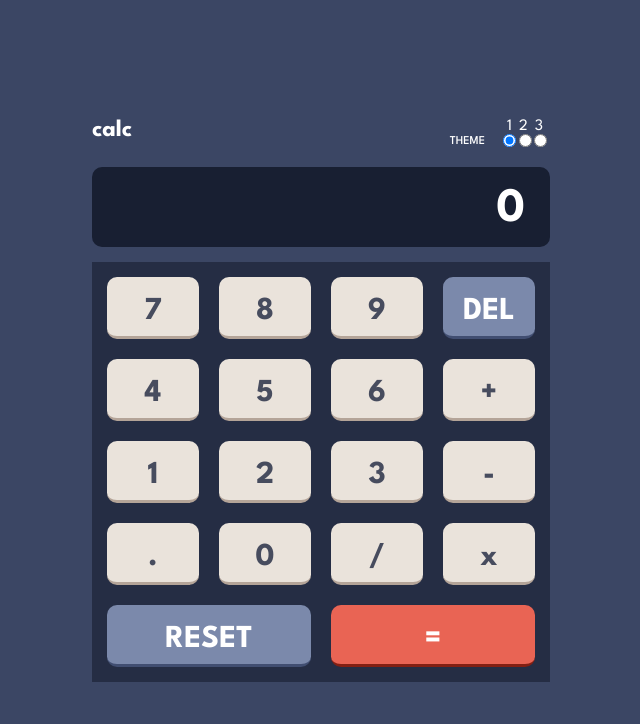
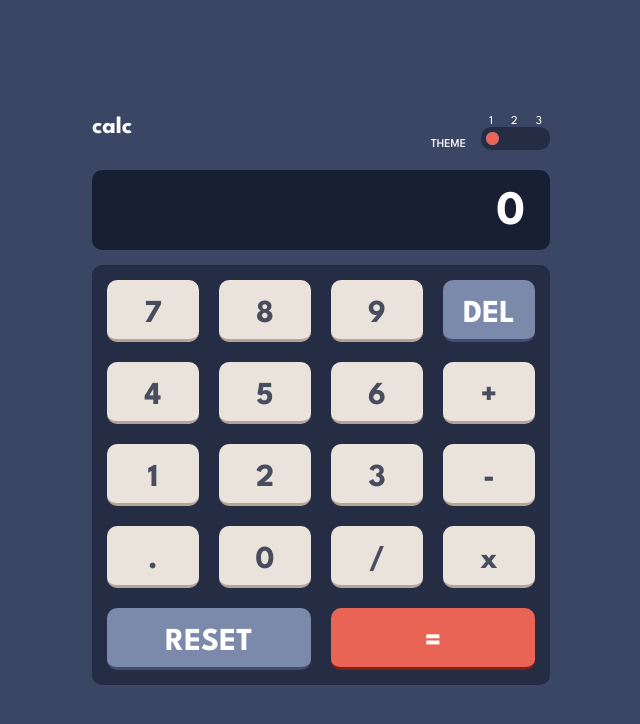
Before and after one commit to Kodehode-Stavanger/react-project-calculator-bendik-kodehode, a React (Vite) app: page / in a window 1280 px wide. Shown: the top 724 px of the page, without its empty margins (319-959 px from the left). Built offline with nearby package versions, Linux system fonts and the light colour scheme.

Commit message:
Somewhat finished theme toggler

```diff
--- a/src/components/ToggleThemes.jsx
+++ b/src/components/ToggleThemes.jsx
@@ -4,7 +4,6 @@ import "../index.css";
 function ToggleThemes({ currentTheme, setCurrentTheme, style }) {
 
     function handleThemeChange(e) {
-        console.log(e.target.value);
         setCurrentTheme(e.target.value)
     }
 
@@ -13,14 +12,14 @@ function ToggleThemes({ currentTheme, setCurrentTheme, style }) {
             <p className="themeTitle" style={{color: style.color}}>THEME</p>
             <div className="themeContainer">
                 <div className="labelContainer">
-                    <label  htmlFor="default" style={{color: style.color}}>1</label>
+                    <label htmlFor="default" style={{color: style.color}}>1</label>
                     <label htmlFor="light" style={{color: style.color}}>2</label>
                     <label htmlFor="dark" style={{color: style.color}}>3</label>
                 </div>
-                <div className="inputContainer">
+                <div className="inputContainer" style={{backgroundColor: style.backgroundColor}}>
                     <input
                         type="radio"
-                        id="dark"
+                        id="default"
                         name="theme"
                         value="default"
                         checked={currentTheme === "default"}
@@ -34,7 +33,7 @@ function ToggleThemes({ currentTheme, setCurrentTheme, style }) {
                         onChange={handleThemeChange}/>
                     <input
                         type="radio"
-                        id="fancy"
+                        id="dark"
                         name="theme"
                         value="dark"
                         checked={currentTheme === "dark"}
--- a/src/index.css
+++ b/src/index.css
@@ -20,6 +20,7 @@
     grid-template-rows: repeat(5, 1fr);
     gap: 20px;
     padding: 15px;
+    border-radius: 10px;
 }
 
 .keypad :nth-last-child(2) {
@@ -60,20 +61,9 @@
     gap: 15px;
 }
 
-.inputContainer {
-    display: flex;
-    justify-content: space-evenly;
-}
-
-.labelContainer {
-    display: flex;
-    justify-content: space-evenly;
-}
-
 .themeContainer {
     display: flex;
     flex-direction: column;
-    width: 50px;
 }
 
 .themeWrapper {
@@ -93,3 +83,52 @@
     max-width: 400px;
     overflow: hidden;
 }
+
+.inputContainer {
+    display: flex;
+    justify-content: space-evenly;
+    border-radius: 10px;
+    padding: 5px;
+    gap: 10px;
+}
+
+.inputContainer input[type=radio] {
+    cursor: pointer;
+    display: flex;
+    justify-content: center;
+    align-items: center;
+}
+
+.inputContainer input[type=radio]:not(:checked) {
+    opacity: 0;
+}
+
+.inputContainer input[type=radio]:checked::before {
+    content: "";
+    width: 13px;
+    height: 13px;
+    border-radius: 50%;
+    cursor: default;
+}
+
+#default::before {
+    background-color: #E96454;
+}
+
+#light::before {
+    background-color: #C85401;
+}
+
+#dark::before {
+    background-color: #00DECF;
+}
+
+.labelContainer {
+    display: flex;
+    justify-content: space-evenly;
+    gap: 10px;
+}
+
+.labelContainer label {
+    font-size: 12px;
+}
```
